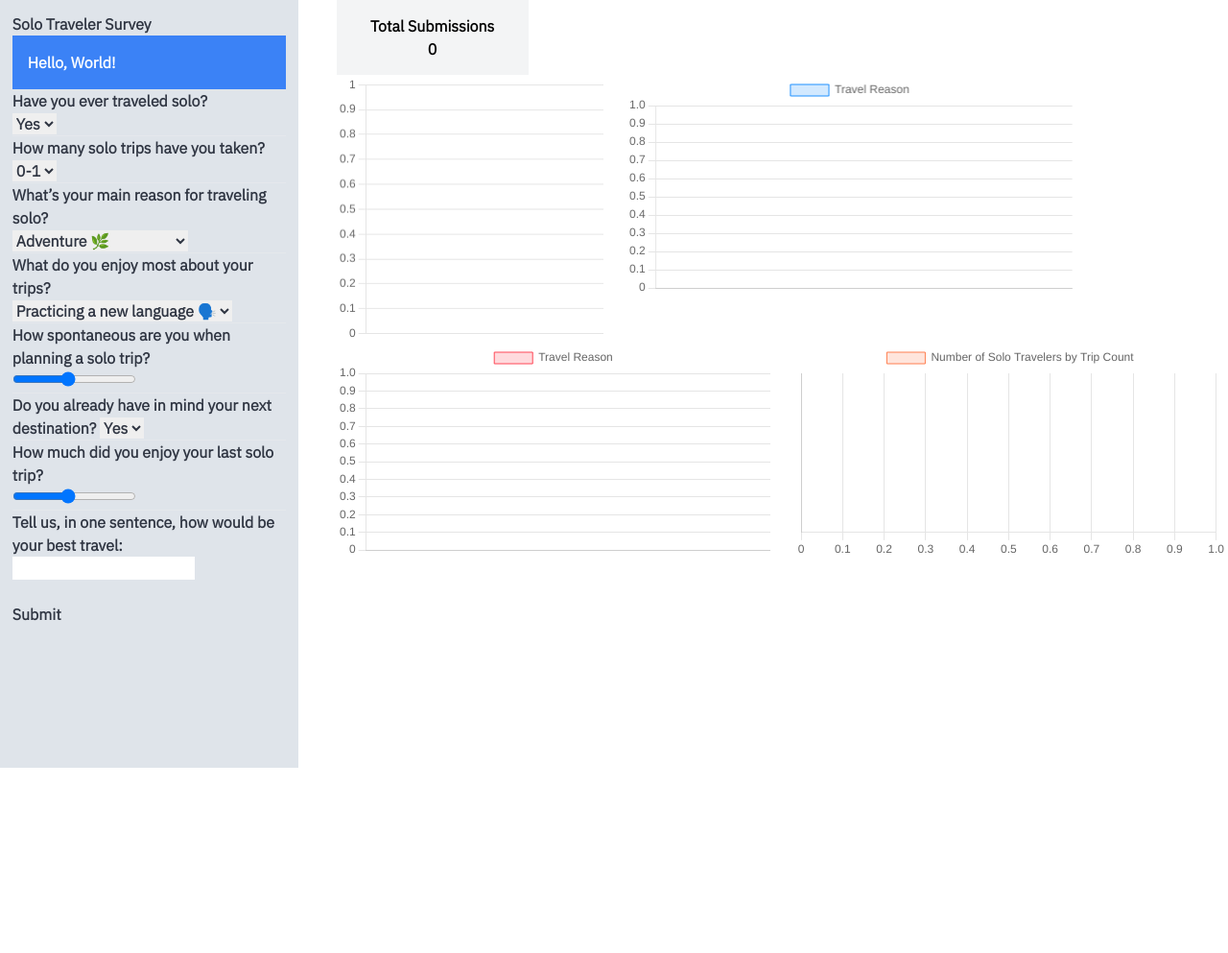
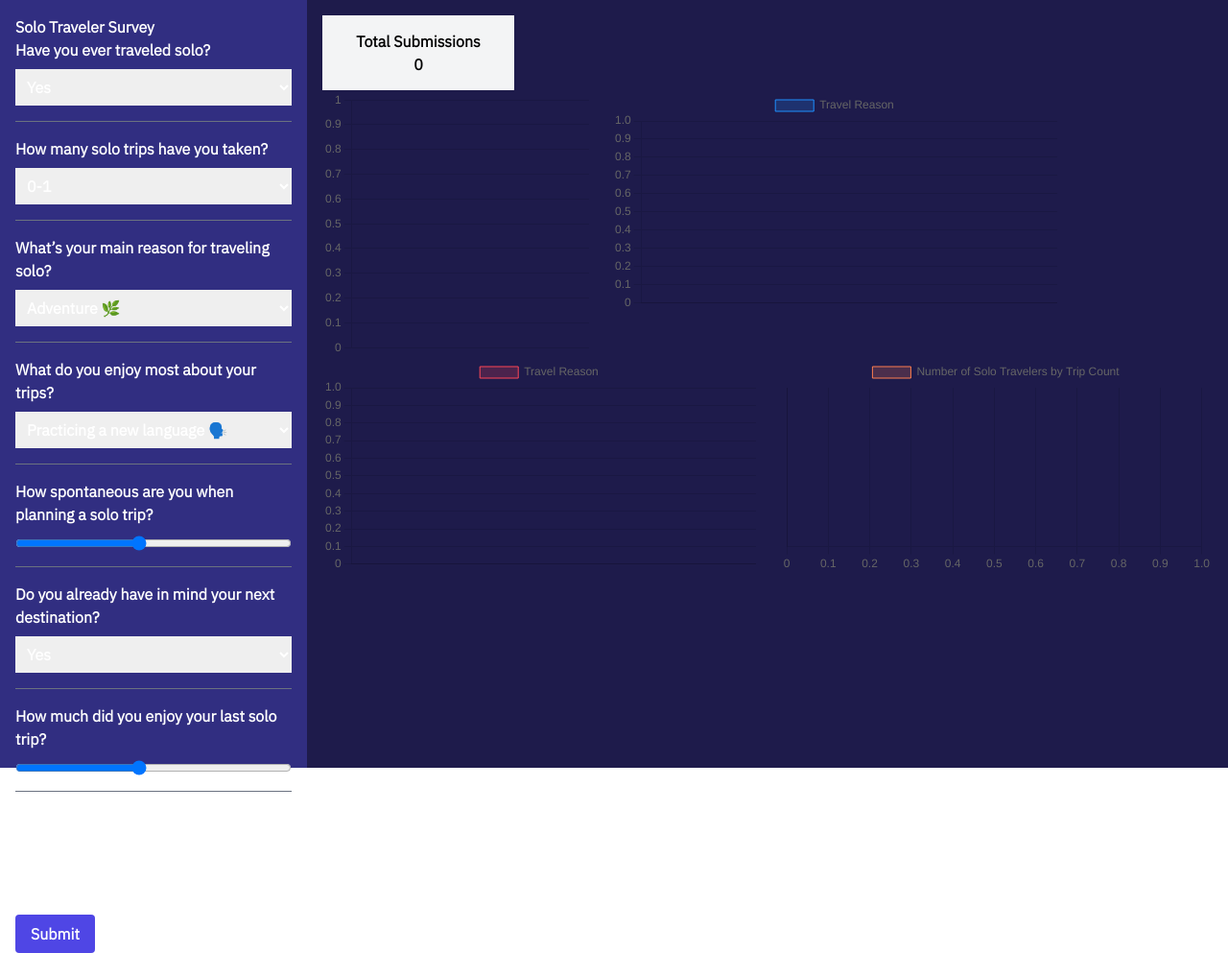
Before and after one commit to veronicadeleonh/solo-traveler-survey, a Flask app: page / in a window 1280 px wide. Shown: the whole page at 96% size. Before the commit the page ends 800 px from the top, so only its background shows below. Run offline with Flask 3, Linux system fonts and the light colour scheme; data that the repository does not hold is empty; a map, chart or similar area stays blank; parts of the project's set-up code (start-up, migrations or seed data) failed here and were passed over.

Commit message:
tailwind styling test

```diff
--- a/static/css/output.css
+++ b/static/css/output.css
@@ -558,8 +558,77 @@ video {
   position: static;
 }
 
+.mb-2 {
+  margin-bottom: 0.5rem;
+}
+
+.mb-4 {
+  margin-bottom: 1rem;
+}
+
+.mt-2 {
+  margin-top: 0.5rem;
+}
+
+.mt-4 {
+  margin-top: 1rem;
+}
+
+.block {
+  display: block;
+}
+
 .flex {
   display: flex;
+}
+
+.hidden {
+  display: none;
+}
+
+.h-screen {
+  height: 100vh;
+}
+
+.w-1\/4 {
+  width: 25%;
+}
+
+.w-full {
+  width: 100%;
+}
+
+.w-3\/4 {
+  width: 75%;
+}
+
+.w-\[200px\] {
+  width: 200px;
+}
+
+.w-\[30\%\] {
+  width: 30%;
+}
+
+.w-\[50\%\] {
+  width: 50%;
+}
+
+.gap-10 {
+  gap: 2.5rem;
+}
+
+.gap-6 {
+  gap: 1.5rem;
+}
+
+.rounded {
+  border-radius: 0.25rem;
+}
+
+.border-gray-500 {
+  --tw-border-opacity: 1;
+  border-color: rgb(107 114 128 / var(--tw-border-opacity, 1));
 }
 
 .bg-blue-500 {
@@ -567,11 +636,71 @@ video {
   background-color: rgb(59 130 246 / var(--tw-bg-opacity, 1));
 }
 
+.bg-gray-800 {
+  --tw-bg-opacity: 1;
+  background-color: rgb(31 41 55 / var(--tw-bg-opacity, 1));
+}
+
+.bg-indigo-600 {
+  --tw-bg-opacity: 1;
+  background-color: rgb(79 70 229 / var(--tw-bg-opacity, 1));
+}
+
+.bg-indigo-900 {
+  --tw-bg-opacity: 1;
+  background-color: rgb(49 46 129 / var(--tw-bg-opacity, 1));
+}
+
+.bg-\[\#f3f4f5\] {
+  --tw-bg-opacity: 1;
+  background-color: rgb(243 244 245 / var(--tw-bg-opacity, 1));
+}
+
+.bg-indigo-950 {
+  --tw-bg-opacity: 1;
+  background-color: rgb(30 27 75 / var(--tw-bg-opacity, 1));
+}
+
+.bg-opacity-20 {
+  --tw-bg-opacity: 0.2;
+}
+
 .p-4 {
   padding: 1rem;
+}
+
+.p-2 {
+  padding: 0.5rem;
+}
+
+.p-\[15px\] {
+  padding: 15px;
+}
+
+.px-4 {
+  padding-left: 1rem;
+  padding-right: 1rem;
+}
+
+.py-2 {
+  padding-top: 0.5rem;
+  padding-bottom: 0.5rem;
+}
+
+.text-center {
+  text-align: center;
+}
+
+.font-extrabold {
+  font-weight: 800;
 }
 
 .text-white {
   --tw-text-opacity: 1;
   color: rgb(255 255 255 / var(--tw-text-opacity, 1));
 }
+
+.hover\:bg-indigo-500:hover {
+  --tw-bg-opacity: 1;
+  background-color: rgb(99 102 241 / var(--tw-bg-opacity, 1));
+}
--- a/templates/index.html
+++ b/templates/index.html
@@ -22,102 +22,107 @@
 
 <body style="font-family: IBM Plex Sans;font-weight: 600;font-size:16px">
 
-    <div style="display: flex; gap: 40px; height: 100vh">
-        <div style="width: 25%; background-color:#dfe4ea; padding:1%; color:#2f3542">
-            <h1 style="font-weight:900">Solo Traveler Survey</h1>
-            <div class="bg-blue-500 p-4 text-white">
-                Hello, World!
-            </div>
+    <div class="flex h-screen">
+        <div class="bg-indigo-900 w-1/4 p-4 text-white">
+            <h1 class="font-extrabold">Solo Traveler Survey</h1>
+
             <form id="survey-form" method="POST" action="/submit_survey">
 
-                <label for="solo_travel">Have you ever traveled solo?</label><br>
-                <select name="solo_travel" id="solo_travel">
+                <!-- First Question -->
+                <label for="solo_travel" class="block mb-2">Have you ever traveled solo?</label>
+                <select name="solo_travel" id="solo_travel" class="block w-full p-2 mb-4">
                     <option value="yes">Yes</option>
                     <option value="no">No</option>
-                </select><br>
+                </select>
 
-                <hr style="border-color: #f4f1f148;">
+                <hr class="border-gray-500 mb-4">
 
-                <label for="trip_count">How many solo trips have you taken?</label><br>
-                <select name="trip_count" id="trip_count">
+                <!-- Second Question -->
+                <label for="trip_count" class="block mb-2">How many solo trips have you taken?</label>
+                <select name="trip_count" id="trip_count" class="block w-full p-2 mb-4">
                     <option value="0-1">0-1</option>
                     <option value="2-5">2-5</option>
                     <option value="6+">6+</option>
-                </select><br>
+                </select>
 
-                <hr style="border-color: #f4f1f148;">
+                <hr class="border-gray-500 mb-4">
 
-                <label for="travel_reason">What’s your main reason for traveling solo?</label><br>
-                <select name="travel_reason" id="travel_reason">
+                <!-- Third Question -->
+                <label for="travel_reason" class="block mb-2">What’s your main reason for traveling solo?</label>
+                <select name="travel_reason" id="travel_reason" class="block w-full p-2 mb-4">
                     <option value="Adventure">Adventure 🌿</option>
                     <option value="Cultural Immersion">Cultural Immersion 🏛️</option>
                     <option value="Relaxation">Relaxation 🏖️</option>
                     <option value="Budget-friendly">Budget-friendly💰</option>
-                </select><br>
+                </select>
 
-                <hr style="border-color: #f4f1f148;">
+                <hr class="border-gray-500 mb-4">
 
-                <label for="trip_enjoyment">What do you enjoy most about your trips?</label><br>
-                <select name="trip_enjoyment" id="trip_enjoyment">
+                <!-- Fourth Question -->
+                <label for="trip_enjoyment" class="block mb-2">What do you enjoy most about your trips?</label>
+                <select name="trip_enjoyment" id="trip_enjoyment" class="block w-full p-2 mb-4">
                     <option value="Practicing a new language">Practicing a new language 🗣️</option>
                     <option value="Meeting new people">Meeting new people 👫</option>
                     <option value="Exploring new places">Exploring new places 🏔️</option>
                     <option value="Trying new food">Trying new food 🍜</option>
-                </select><br>
+                </select>
 
-                <hr style="border-color: #f4f1f148;">
+                <hr class="border-gray-500 mb-4">
 
-                <label for="spontaneity">How spontaneous are you when planning a solo trip?</label><br>
-                <input type="range" name="spontaneity" min="1" max="10" value="5" class="slider" id="spontaneity"><br>
+                <!-- Fifth Question -->
+                <label for="spontaneity" class="block mb-2">How spontaneous are you when planning a solo trip?</label>
+                <input type="range" name="spontaneity" min="1" max="10" value="5" class="slider w-full mb-4"
+                    id="spontaneity">
 
-                <hr style="border-color: #f4f1f148;">
+                <hr class="border-gray-500 mb-4">
 
-                <label for="next_destination">Do you already have in mind your next destination?</label>
-                <select name="next_destination" id="next_destination">
+                <label for="next_destination" class="block mb-2">Do you already have in mind your next destination?</label>
+                <select name="next_destination" id="next_destination" class="block w-full p-2 mb-4">
                     <option value="yes">Yes</option>
                     <option value="no">No</option>
-                </select><br>
+                </select>
 
-                <hr style="border-color: #f4f1f148;">
+                <hr class="border-gray-500 mb-4">
 
-                <label for="enjoyment_rate">How much did you enjoy your last solo trip?</label><br>
-                <input type="range" name="enjoyment_rate" min="1" max="10" value="5" class="slider"
-                    id="enjoyment_rate"><br>
+                <!-- Sixth Question -->
+                <label for="enjoyment_rate" class="block mb-2">How much did you enjoy your last solo trip?</label>
+                <input type="range" name="enjoyment_rate" min="1" max="10" value="5" class="slider w-full mb-4"
+                    id="enjoyment_rate">
 
-                <hr style="border-color: #f4f1f148;">
+                <hr class="border-gray-500 mb-4">
 
-                <label for="travel_wishes">Tell us, in one sentence, how would be your best travel:</label>
-                <input type="text" id="travel_wishes" name="travel_wishes"><br><br>
+                <!-- Seventh Question -->
+                <label for="travel_wishes" class="block mb-2">Tell us, in one sentence, how would be your best
+                    travel:</label>
+                <input type="text" id="travel_wishes" name="travel_wishes" class="block w-full p-2 mb-4">
 
-
-                <button type="submit">Submit</button>
+                <!-- Submit -->
+                <button type="submit" class="bg-indigo-600 text-white py-2 px-4 rounded hover:bg-indigo-500">Submit</button>
             </form>
 
-            <div style="background-color:#32323218;">
-                <div id="sentiment-result" style="display: none; margin-top: 10px;"></div>
-                <div id="cluster-result" style="display: none; margin-top: 10px;"></div>
+            <div class="bg-gray-800 bg-opacity-20 mt-4">
+                <div id="sentiment-result" class="hidden mt-2"></div>
+                <div id="cluster-result" class="hidden mt-2"></div>
             </div>
 
         </div>
 
-        <div style="width: 75%">
-            <div id="total-submissions-card"
-                style="width: 200px; padding: 15px; background-color: #f3f4f5; text-align: center;">
+        <div class="bg-indigo-950 w-3/4 p-4">
+            <div id="total-submissions-card" class="w-[200px] p-[15px] bg-[#f3f4f5] text-center">
                 <p>Total Submissions</p>
                 <p id="total-submissions">Loading...</p>
             </div>
 
-            <div style="display: flex; gap:24px;">
-                <div style="width:30%"><canvas id="soloTravelChart" width="200" height="100"></canvas></div>
-                <div style="width:50%"><canvas id="submissionsTime" width="200" height="100"></canvas></div>
+            <div class="flex gap-6">
+                <div class="w-[30%]"><canvas id="soloTravelChart" width="200" height="100"></canvas></div>
+                <div class="w-[50%]"><canvas id="submissionsTime" width="200" height="100"></canvas></div>
             </div>
-            <div style="display: flex; gap:24px">
-                <div style="width:50%"><canvas id="travelReasonCount" width="200" height="100"></canvas></div>
-                <div style="width:50%"><canvas id="tripCountChart" width="200" height="100"></canvas></div>
+
+            <div class="flex gap-6">
+                <div class="w-[50%]"><canvas id="travelReasonCount" width="200" height="100"></canvas></div>
+                <div class="w-[50%]"><canvas id="tripCountChart" width="200" height="100"></canvas></div>
             </div>
         </div>
-
-
     </div>
 
     <script src="/static/js/index.js"></script>
```
Also changed, not shown: static/css/style.css (added).
